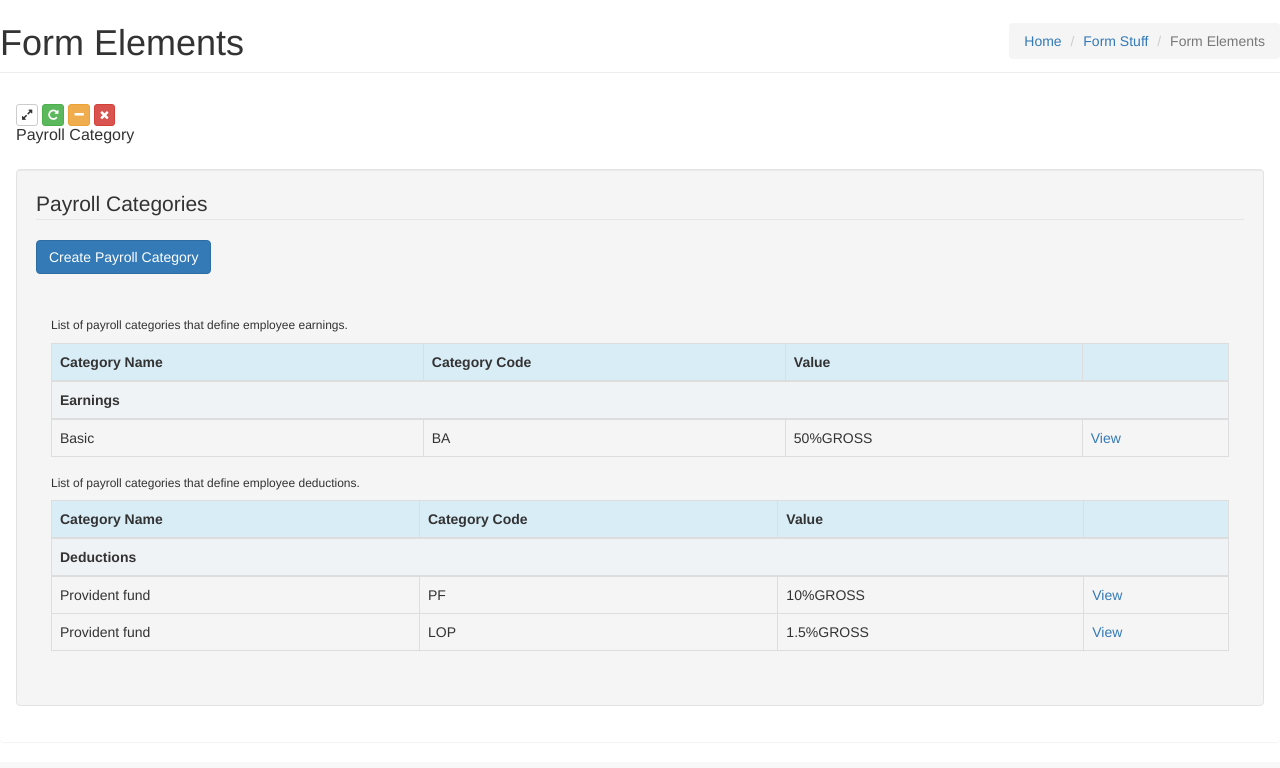
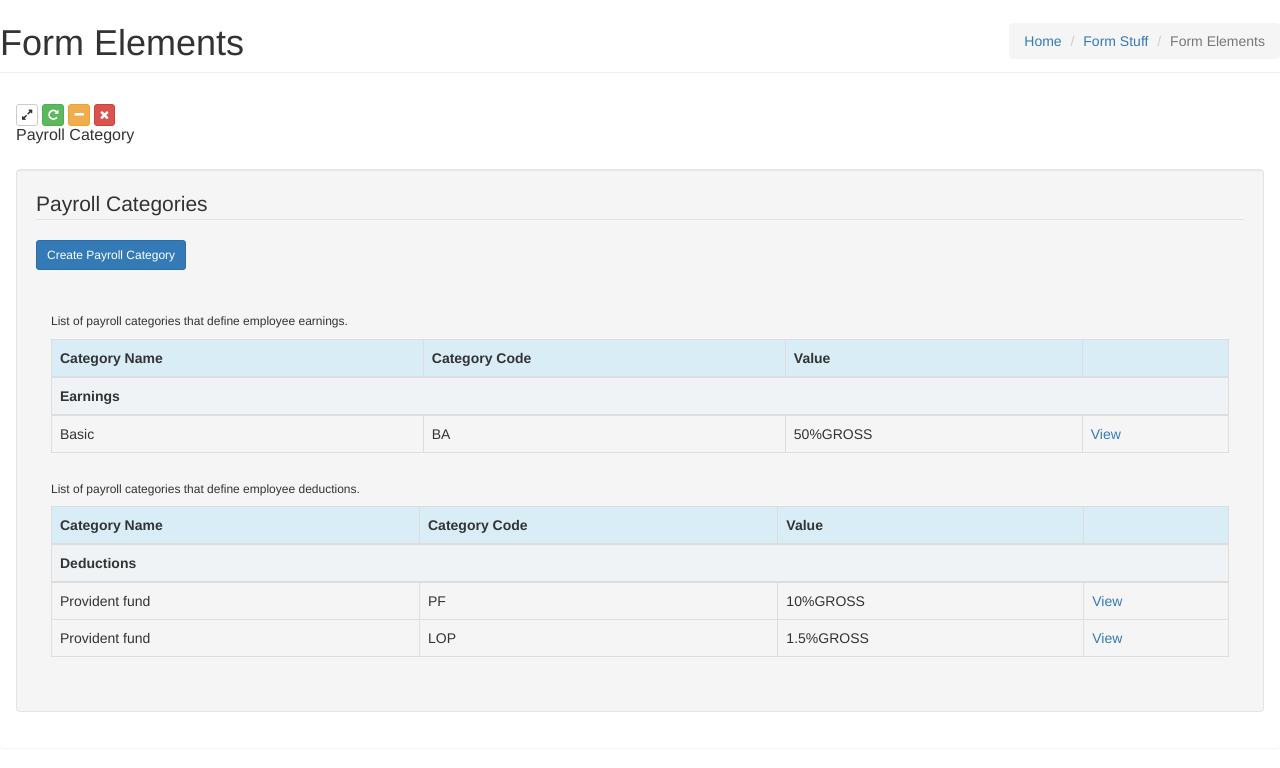
Before and after one commit to junaidappimagine/smartedu, a CodeIgniter app: page /smartedu/payrollcategory/Payroll_Categoryview in a window 1280 px wide. Shown: the part 525-1293 px from the top of the page. Before the commit the page ends 1231 px from the top, so only its background shows below. Run offline with CodeIgniter, Linux system fonts and the light colour scheme; some libraries are stand-ins or nearby versions.

Commit message:
Payroll_Categoryview_update

```diff
--- a/application/views/payroll/Payroll_Categoryview.php
+++ b/application/views/payroll/Payroll_Categoryview.php
@@ -28,15 +28,15 @@
                         </div>
                         <div class="panel-body">
                             <div class="well">
-                                <fieldset>
+                                <!--<fieldset>-->
                                     <legend>Payroll Categories</legend>
 									<div class="row">
-                                        <div class="col-md-4"><a href="<?php echo base_url('payrollcategory/Create_Payroll_Category'); ?>" class="btn btn-primary" role="button">Create Payroll Category</a></div>
-                                    </div> <br>
+										<div class="col-md-4"><a href="<?php echo base_url('payrollcategory/Create_Payroll_Category'); ?>" class="btn btn-primary btn-sm" role="button">Create Payroll Category</a></div>
+                                    </div><br>
 									<div class="panel-body">
-
 									<h6>List of payroll categories that define employee earnings.</h6>
-                                     <table class="table table-bordered ">
+										<div class="table-responsive">
+											<table class="table table-bordered">
 												<thead>
 													<tr style="background-color: #d9edf7; border-color: #b6e2ef;">
 														<th>Category Name</th>
@@ -57,7 +57,9 @@
 													</tr>
 											   </tbody>
 											</table>
+										</div>
                                     <h6>List of payroll categories that define employee deductions.</h6>
+										<div class="table-responsive">
 											<table class="table table-bordered ">
 												<thead>
 													<tr style="background-color: #d9edf7; border-color: #b6e2ef;">
@@ -86,7 +88,8 @@
 												</tbody>
 											</table>
 										</div>
-                            </fieldset>
+									</div>
+								<!--</fieldset>-->
 							</div>
                         <!--end well-->
 						</div>
```
Lines whose indentation alone changed are shown as unchanged.
